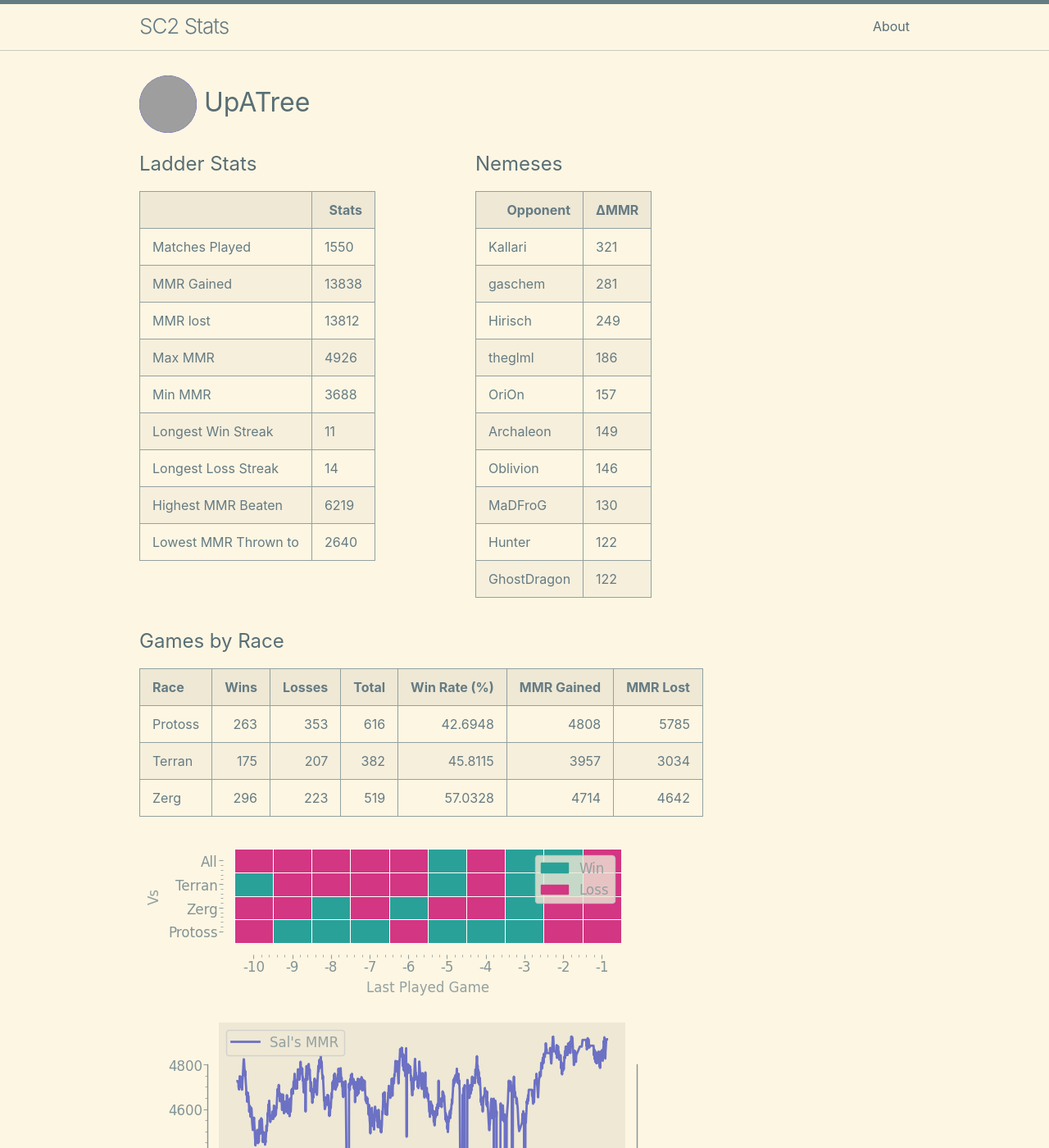
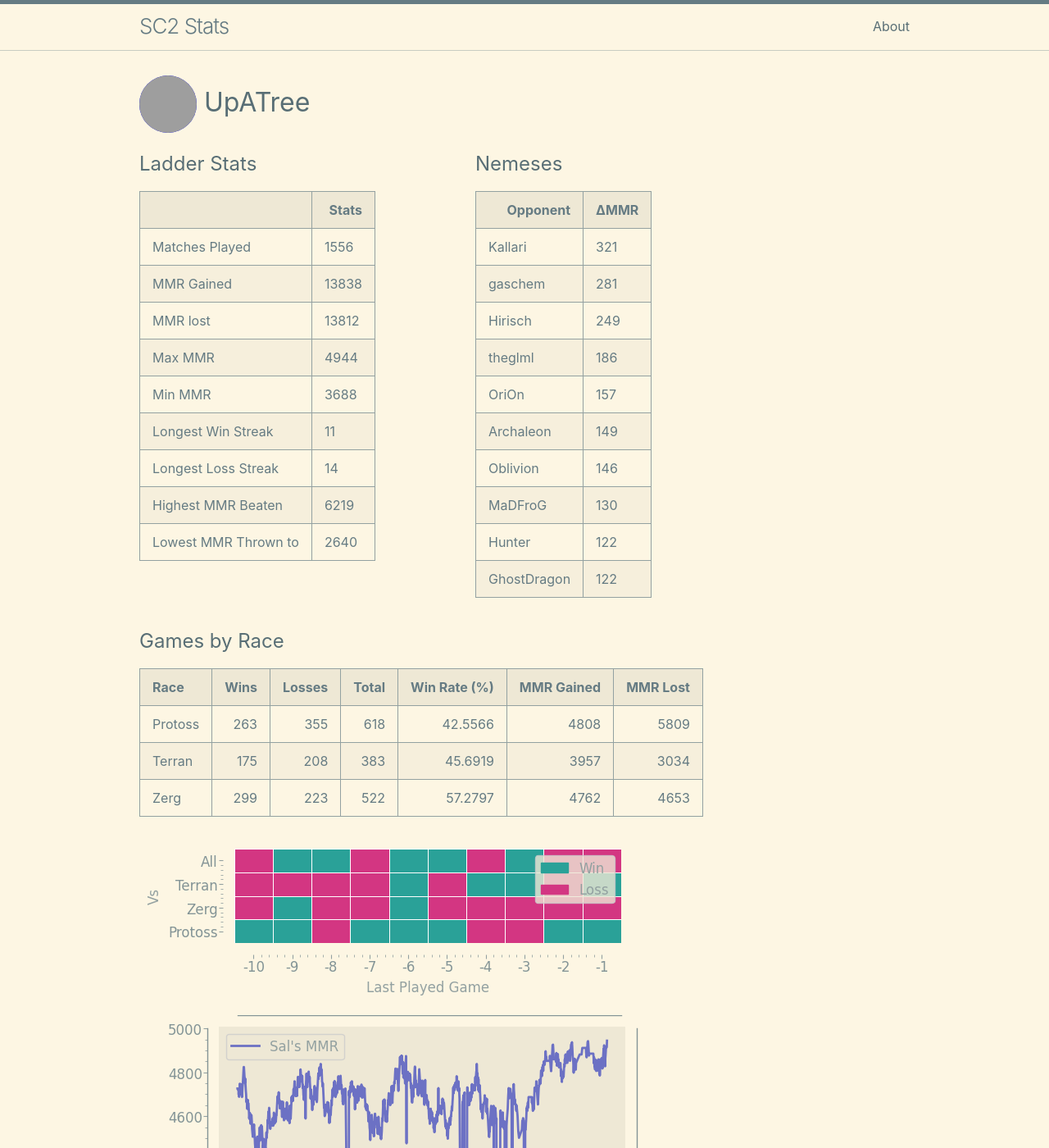
Before and after one commit to kylermurphy/UpATree, a Jekyll site: the page built from docs/index.md, in a window 1280 px wide and 1400 px high. Shown: the whole window at 82% size. Built offline with Jekyll 4.4.1, drawn with Linux system fonts in a browser that asks for light colours; grey boxes are pictures that could not be loaded.

Commit message:
running on push

```diff
--- a/docs/index.md
+++ b/docs/index.md
@@ -18,7 +18,7 @@ layout: home
   <tbody>
     <tr>
       <td>Matches Played</td>
-      <td>1550</td>
+      <td>1556</td>
     </tr>
     <tr>
       <td>MMR Gained</td>
@@ -30,7 +30,7 @@ layout: home
     </tr>
     <tr>
       <td>Max MMR</td>
-      <td>4926</td>
+      <td>4944</td>
     </tr>
     <tr>
       <td>Min MMR</td>
@@ -114,9 +114,9 @@ layout: home
 
 | Race    |   Wins |   Losses |   Total |   Win Rate (%) |   MMR Gained |   MMR Lost |
 |:--------|-------:|---------:|--------:|---------------:|-------------:|-----------:|
-| Protoss |    263 |      353 |     616 |        42.6948 |         4808 |       5785 |
-| Terran  |    175 |      207 |     382 |        45.8115 |         3957 |       3034 |
-| Zerg    |    296 |      223 |     519 |        57.0328 |         4714 |       4642 |
+| Protoss |    263 |      355 |     618 |        42.5566 |         4808 |       5809 |
+| Terran  |    175 |      208 |     383 |        45.6919 |         3957 |       3034 |
+| Zerg    |    299 |      223 |     522 |        57.2797 |         4762 |       4653 |
 
 ![Games by Race](./assets/gm_hist.png)
 
--- a/log.txt
+++ b/log.txt
@@ -704,3 +704,4 @@ Writing a log file 2025-03-27 22:21:57.
 Writing a log file 2025-03-27 22:48:07.
 Writing a log file 2025-03-27 23:23:40.
 Writing a log file 2025-03-27 23:48:05.
+Writing a log file 2025-03-28 16:28:52.
```
Also changed, not shown: docs/assets/MMR.png, docs/assets/daily.png, docs/assets/gm_hist.png, docs/assets/r_wrt.png, 1 other file.
